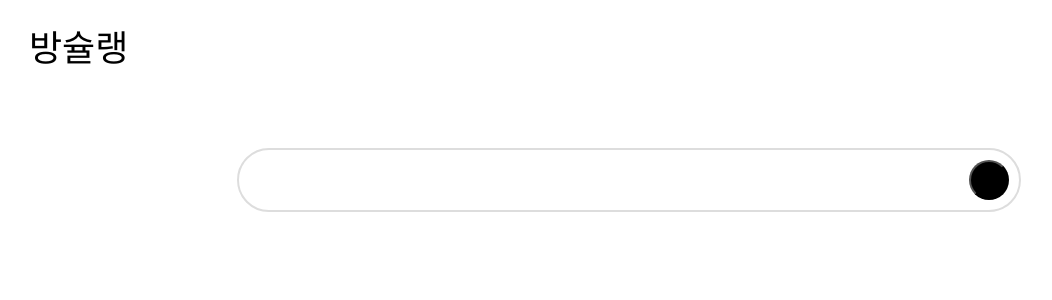
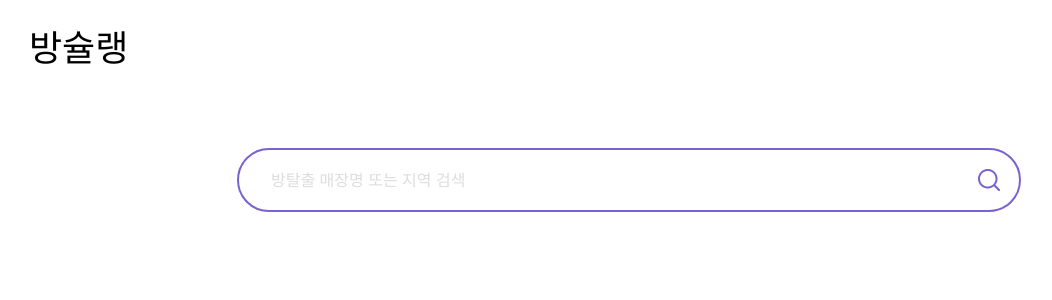
Before and after one commit to inin7674/Roomchelin, a React (Create React App) app in the folder roomchelin/: page / in a window 1280 px wide. Shown: the top 300 px of the page, without its empty margins (11-1063 px from the left). Built offline with nearby package versions, Linux system fonts and the light colour scheme.

Commit message:
feat: Search 컴포넌트 드롭다운 추가

```diff
--- a/roomchelin/package.json
+++ b/roomchelin/package.json
@@ -10,6 +10,7 @@
     "node-sass": "^9.0.0",
     "react": "^18.3.1",
     "react-dom": "^18.3.1",
+    "react-icons": "^5.3.0",
     "react-router-dom": "^6.27.0",
     "react-scripts": "^5.0.1",
     "styled-components": "^6.1.13",
--- a/roomchelin/src/assets/styles/GlobalStyles.jsx
+++ b/roomchelin/src/assets/styles/GlobalStyles.jsx
@@ -1,6 +1,7 @@
 import { createGlobalStyle } from "styled-components";
 import reset from "styled-reset";
 const GlobalStyles = createGlobalStyle`
+@import url("https://cdn.jsdelivr.net/gh/orioncactus/pretendard@v1.3.9/dist/web/variable/pretendardvariable.min.css");
 
 ${reset}
 
@@ -60,7 +61,7 @@ ${reset}
     /* 기본 폰트 설정 */
     body, html {
         line-height: 1.5;
-        font-family: "Poppins", "Malgun Gothic", "맑은 고딕", sans-serif;
+        font-family: "Pretendard Variable", Pretendard, -apple-system, BlinkMacSystemFont, system-ui, Roboto, "Helvetica Neue", "Segoe UI", "Apple SD Gothic Neo", "Noto Sans KR", "Malgun Gothic", "Apple Color Emoji", "Segoe UI Emoji", "Segoe UI Symbol", sans-serif;
         font-weight: 400;
         color: #333;
     }
--- a/roomchelin/src/components/layout/Search.jsx
+++ b/roomchelin/src/components/layout/Search.jsx
@@ -1,24 +1,89 @@
-import React from "react";
-import styled from 'styled-components';
+import React, { useState, useEffect } from "react";
+import styled from "styled-components";
+import SearchIcon from "../../assets/img/search_icon.png";
 
 const Search = () => {
+    const [query, setQuery] = useState(""); // 검색어 상태
+    const [isFocus, setIsFocus] = useState(false); // 검색박스 포커스 상태
+    const [suggestions, setSuggestions] = useState([]); // 연관 검색어 상태
+
+    // 샘플 데이터 (연관 검색어)
+    const sampleData = [
+        "방탈출 홍대",
+        "방탈출 강남",
+        "방탈출 신촌",
+        "방탈출 부산",
+        "방탈출 제주도",
+        "방탈출 매장 추천",
+    ];
+
+    // 검색어 변경 시 호출
+    const handleInputChange = (e) => {
+        const input = e.target.value;
+        setQuery(input);
+
+        // 검색어 필터링 (입력 값 포함하는 연관 검색어만 표시)
+        const filteredSuggestions = sampleData.filter((item) =>
+        item.toLowerCase().includes(input.toLowerCase())
+        );
+        setSuggestions(filteredSuggestions);
+    };
+
+    // 검색창 외부 클릭 감지
+    const handleClickOutside = (e) => {
+        const isInsideForm = e.target.closest("form")?.dataset.id;
+        setIsFocus(!!isInsideForm);
+    };
+
+    useEffect(() => {
+        window.addEventListener("click", handleClickOutside);
+        return () => {
+        window.removeEventListener("click", handleClickOutside);
+        };
+    }, []);
+
     return (
-        <SearchBox className='search-box'>
-            <form>
-                <input type="text" name="search" id="search" />
-                <button type="submit"></button>
-            </form>
+        <SearchBox className="search-container">
+        <form data-id="search-form">
+            <input
+            type="text"
+            name="search"
+            id="search"
+            placeholder="방탈출 매장명 또는 지역 검색"
+            value={query} // 검색어 바인딩
+            onChange={handleInputChange} // 입력값 변경 이벤트
+            />
+            <button type="submit">Search</button>
+        </form>
+        {/* 연관 검색어 드롭다운 */}
+        {isFocus && suggestions.length > 0 && (
+            <Dropdown>
+            {suggestions.map((suggestion, index) => (
+                <DropdownItem
+                key={index}
+                onClick={() => {
+                    setQuery(suggestion); // 선택한 검색어 입력창에 설정
+                    setIsFocus(false); // 드롭다운 닫기
+                }}
+                >
+                {suggestion}
+                </DropdownItem>
+            ))}
+            </Dropdown>
+        )}
         </SearchBox>
-    )
-}
+    );
+};
 
-//style
+// 스타일
 const SearchBox = styled.div`
     display: flex;
     justify-content: center;
     align-items: center;
     background-color: #fff;
     height: 60px;
+    position: relative;
+
     form {
         position: relative;
         max-width: 780px;
@@ -26,30 +91,76 @@ const SearchBox = styled.div`
         display: flex;
         align-items: center;
         border-radius: 50px;
-        border: 2px solid #ddd;
+        border: 2px solid #7b62d2;
     }
+
     input {
         width: calc(100% - 60px);
         height: 60px;
         margin: 0 auto;
-        padding: 25px;
         box-sizing: border-box;
-        font-size: 24px;
+        font-size: 19px;
         border: none;
         background-color: transparent;
     }
+
     input:focus {
         outline: none;
     }
+
+    input::placeholder {
+        font-size: 16px;
+        color: #ddd;
+        transition: color 0.1s;
+    }
+
+    input:focus::placeholder {
+        color: transparent;
+    }
+
     button {
         position: absolute;
         top: 10px;
         right: 10px;
         width: 40px;
         height: 40px;
-        background-color: #000;
+        background-image: url(${SearchIcon});
+        background-position: center;
+        background-size: 30px 30px;
+        background-repeat: no-repeat;
         border-radius: 50%;
+        background-color: #fff;
+        border: none;
+        padding: 0%;
+        font-size: 0;
         cursor: pointer;
     }
-`
+`;
+
+// 드롭다운 스타일
+const Dropdown = styled.ul`
+    position: absolute;
+    top: 60px;
+    left: 50%;
+    margin-left: -390px;
+    width: 780px;
+    background: #fff;
+    border: 1px solid #ccc;
+    border-radius: 4px;
+    list-style: none;
+    padding: 10px 0;
+    box-shadow: 0 2px 5px rgba(0, 0, 0, 0.2);
+    z-index: 10;
+`;
+
+const DropdownItem = styled.li`
+    padding: 8px 16px;
+    cursor: pointer;
+    transition: background 0.2s;
+
+    &:hover {
+        background: #f0f0f0;
+    }
+`;
+
 export default Search;
```
Also changed, not shown: roomchelin/src/assets/img/search_icon.png (added), 1 other file (tests, documents, lock files or other folders).
